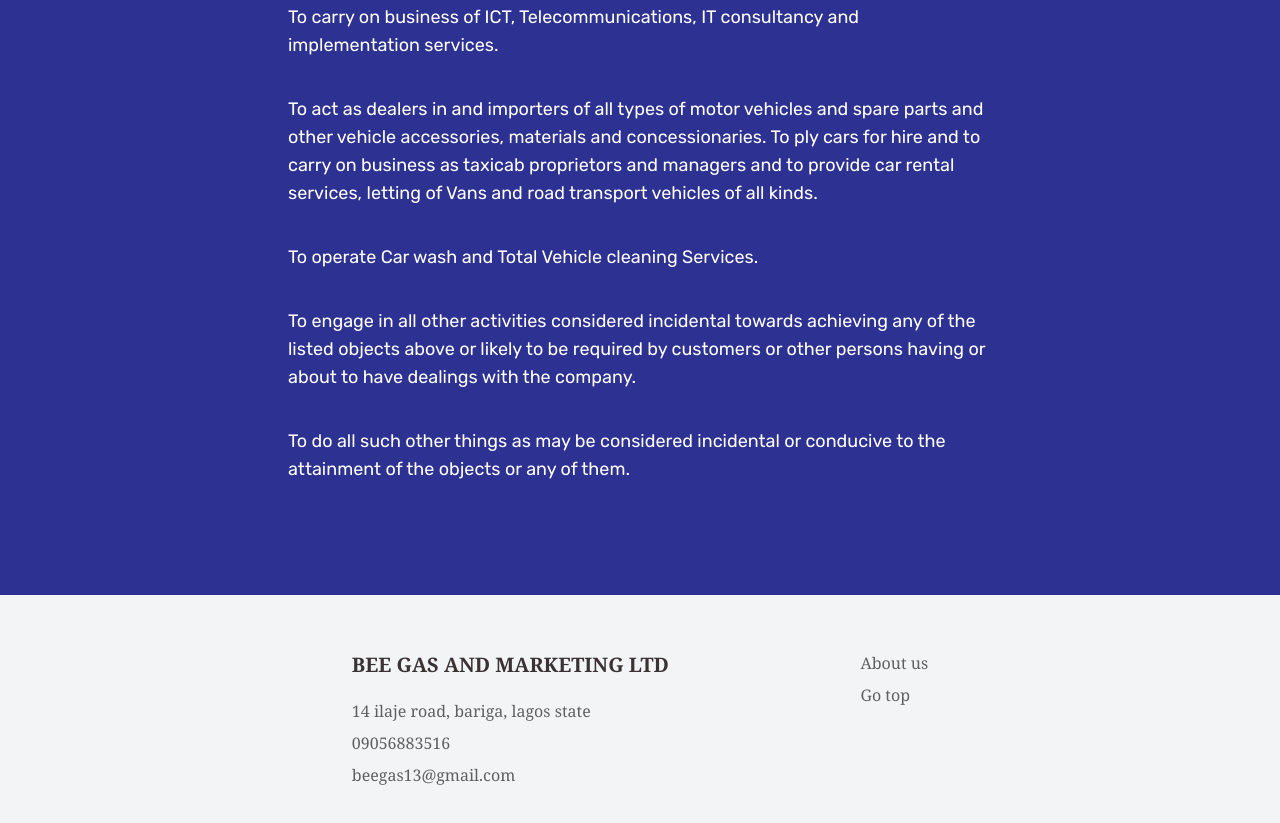
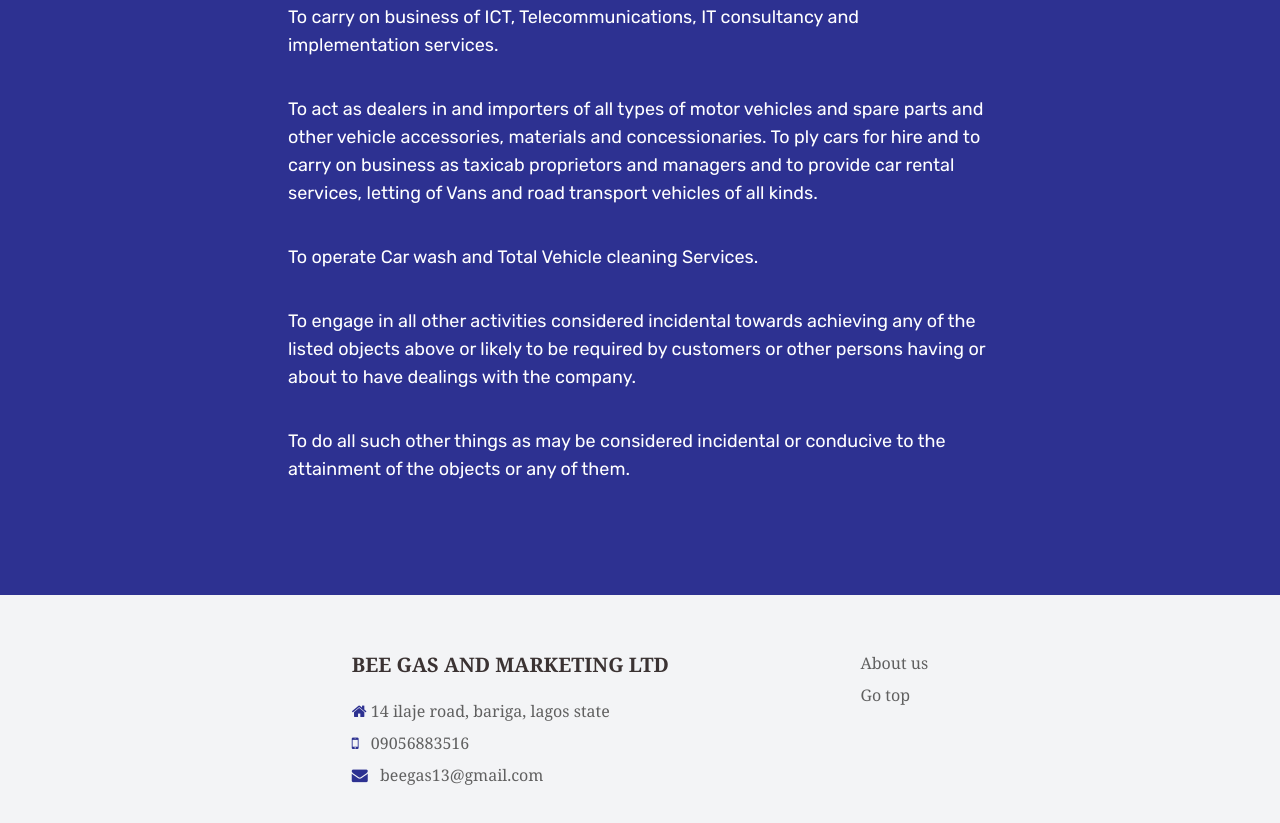
Before and after one commit to hengage/beegas.ng, a website: page index.html in a window 1280 px wide. Shown: the part 1699-2522 px from the top of the page. Drawn offline with Linux system fonts and the light colour scheme; a web font is replaced by a local one.

Commit message:
Feature: added icons to footer

```diff
--- a/index.html
+++ b/index.html
@@ -10,8 +10,9 @@
     <!-- <link href="https://fonts.googleapis.com/css2?family=Rubik:wght@500&display=swap" rel="stylesheet"> -->
 
     <link rel="preconnect" href="https://fonts.googleapis.com">
-<link rel="preconnect" href="https://fonts.gstatic.com" crossorigin>
-<link href="https://fonts.googleapis.com/css2?family=Alef:wght@700&family=Rubik:wght@400&display=swap" rel="stylesheet">
+    <link rel="preconnect" href="https://fonts.gstatic.com" crossorigin>
+    <link href="https://fonts.googleapis.com/css2?family=Alef:wght@700&family=Rubik:wght@400&display=swap" rel="stylesheet">
+    <link rel="stylesheet" href="https://cdnjs.cloudflare.com/ajax/libs/font-awesome/4.7.0/css/font-awesome.min.css">
 </head>
 
 <body class="">
@@ -149,15 +150,18 @@
             <h2 class="uppercase text-xl text-textcolor1 font-semibold">bee gas and marketing ltd</h2>
 
                 <ul class="space-y-2 text-base text-textcolor2">
-                    <li>
+                    <li class="space-x-3">
+                        <i class="fa fa-home text-primary"></i>
                         14 ilaje road, bariga, lagos state
                     </li>
-                    <li>
+                    <li class="space-x-2">
+                        <i class="fa fa-mobile text-primary"></i>
                         <a class="hover:text-secondary" href="tel:09056883516">
                         09056883516
                     </a>
                     </li>
-                    <li>
+                    <li class="space-x-2">
+                        <i class="fa fa-envelope text-primary"></i>
                         <a class="hover:text-secondary" href="mailto:beegas13@gmail.com">
                             beegas13@gmail.com
                         </a>
```
Also changed, not shown: about.html (+6 -3 lines), css/output.css.
